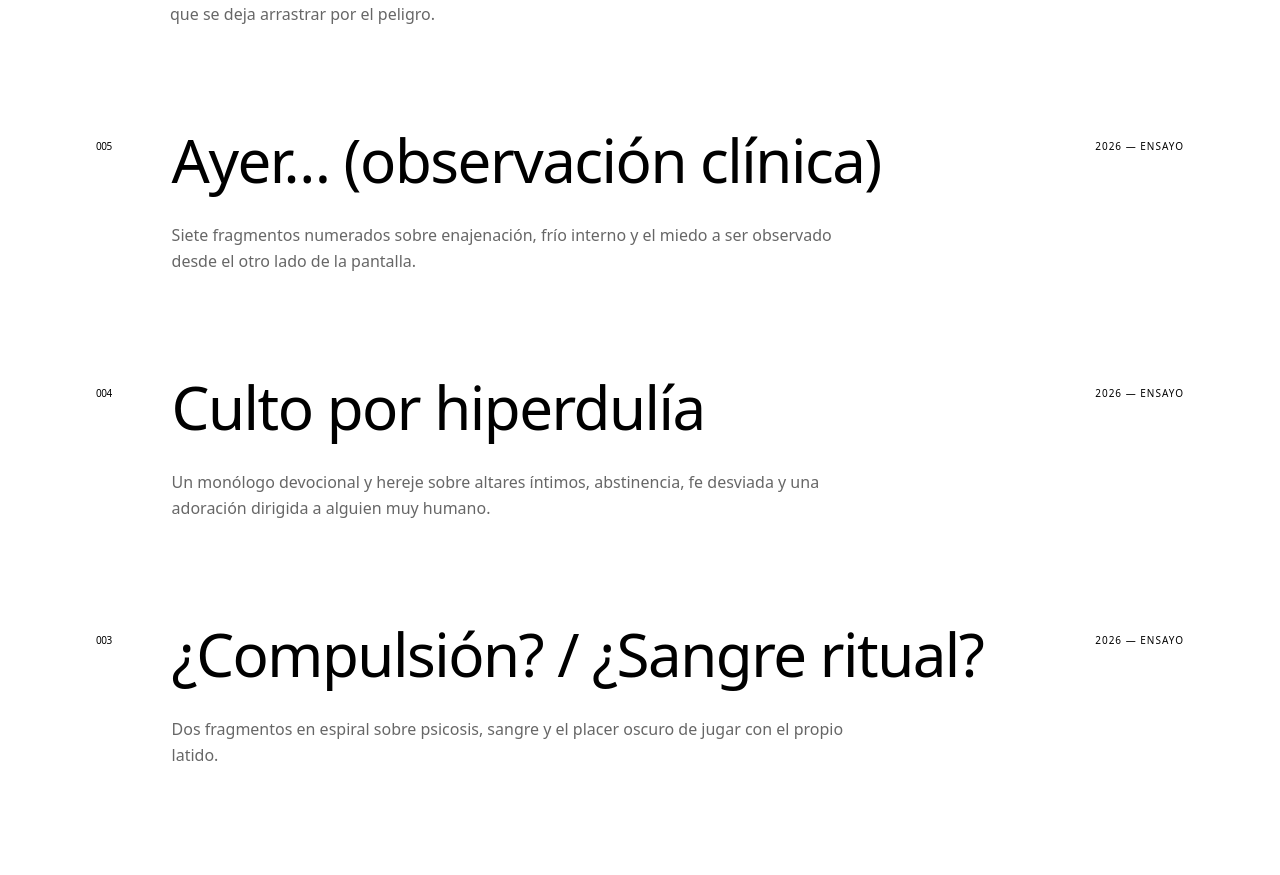
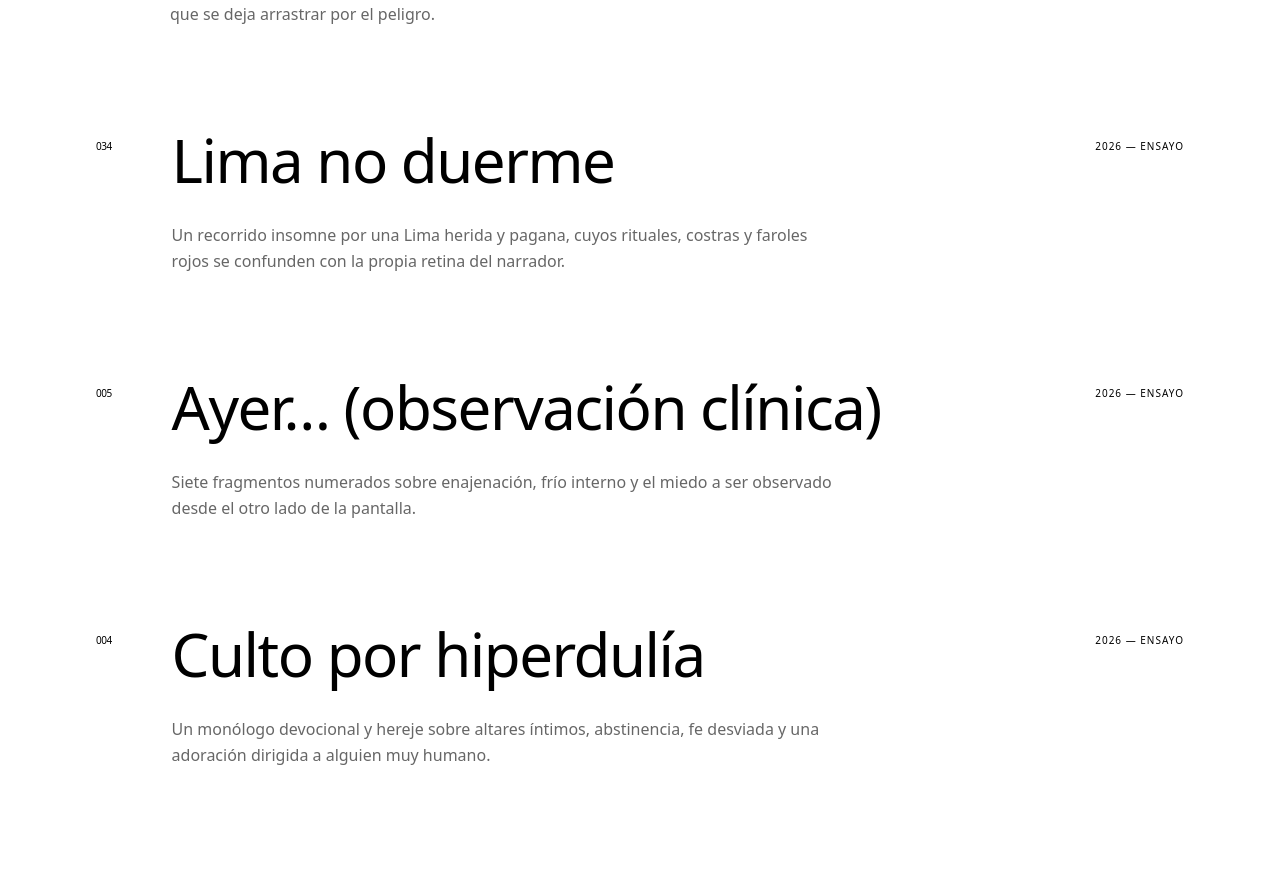
Before and after one commit to lvelitoruiz/literario, a Next.js app: page / in a window 1280 px wide. Shown: the part 1846-2721 px from the top of the page. Built offline with nearby package versions, Linux system fonts and the light colour scheme.

Commit message:
what makes this work now

```diff
--- /dev/null
+++ b/content/lima-no-duerme.md
@@ -0,0 +1,6 @@
+Lima no duerme. Encerrado entre los sueños que Lima no tiene, en este laberinto cuyos caminos llevan al exterior, para no volver y mirar su propio herido cuerpo, escucho entre su ruido: el suicidio de tantos rituales paganos, cristos falsos, falsos profetas y otros mártires.
+Las líneas de las vías peligrosamente se juntan hasta formar la red de costras de esta Lima que tapa sus falsos estigmas. En ellas yo soy el dedo que recorre sus arterias, con mi chalina en la cara y la misma cara de conmiseración que estampo como besos en cada rincón donde veo la podredumbre de tus sarnas tan queridas.
+En un cielo estrellado que realmente no debería existir, Lima (¿Babel?) espera el día, toca su propia sombra y se espanta. Sin rumbo me pierdo en calles que no recuerdo tan cercanas. (¿O es Lima quizá quien ya no me recuerda?)
+Víctima de insomnio. Miro mi propio reflejo empañado, acaricio mi pupila marrón, mi retina roja que se abre, se cierra, estalla y refracta la luz de estas calles de faroles rojos y calles oscuras que dan a todas las escaleras, como laberintos que no terminan. (¿Cómo me llamaba, sigue siendo mi nombre?)
+Y otra vez: un, dos, tres, ya. Lima no duerme. Todos respiran al mismo tiempo en Lima. Algunos, como yo, escupen. De lejos se oye. En una noche sospechosamente estrellada me pregunto ¿Estoy aquí realmente? No recuerdo haber entrado jamás.
+En algún lugar, un paro cardiorrespiratorio.
--- a/src/data/archive.ts
+++ b/src/data/archive.ts
@@ -71,6 +71,18 @@ export const articles: Article[] = [
     title: "Ayer… (observación clínica)",
     summary:
       "Siete fragmentos numerados sobre enajenación, frío interno y el miedo a ser observado desde el otro lado de la pantalla.",
+    author: "Luis",
+    publishedAt: "11 de Marzo, 2026",
+  },
+  {
+    id: "034",
+    slug: "lima-no-duerme",
+    indexNumber: "034",
+    year: "2026",
+    kind: "ENSAYO",
+    title: "Lima no duerme",
+    summary:
+      "Un recorrido insomne por una Lima herida y pagana, cuyos rituales, costras y faroles rojos se confunden con la propia retina del narrador.",
     author: "Luis",
     publishedAt: "11 de Marzo, 2026",
   },
```
